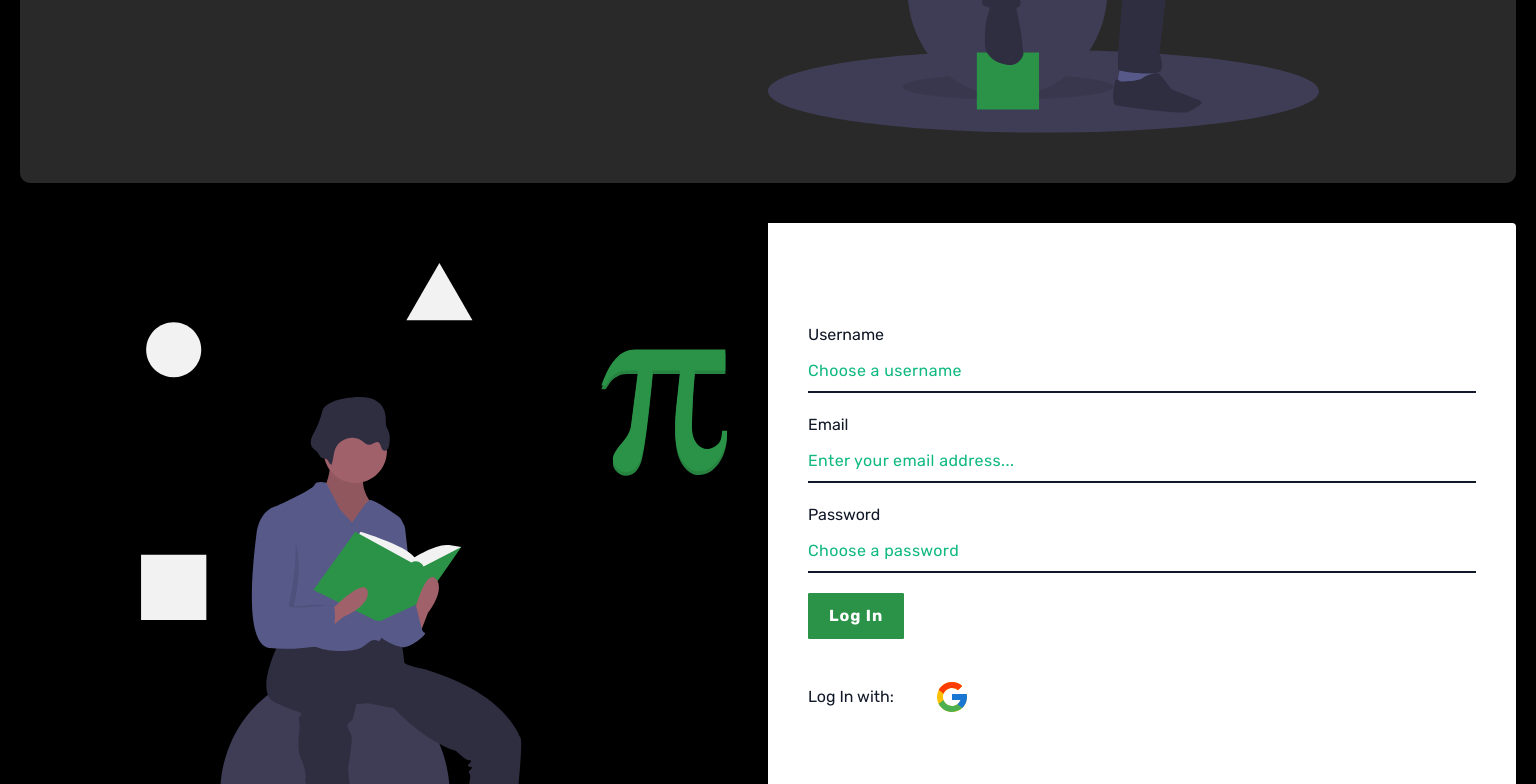
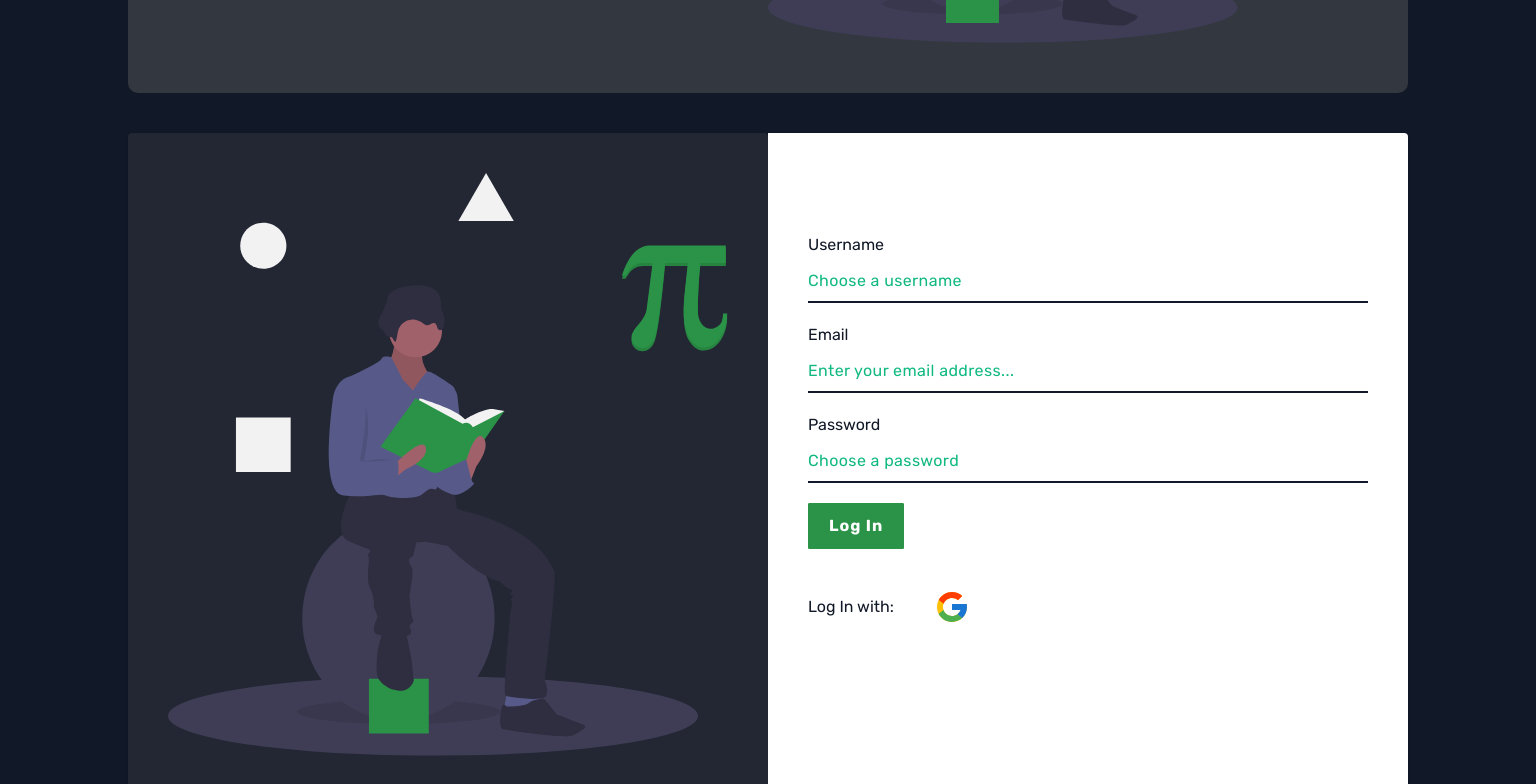
Before and after one commit to SankThomas/trigr, a React (Create React App) app: page / in a window 1536 px wide. Shown: the part 640-1424 px from the top of the page. Built offline with nearby package versions, Linux system fonts and the light colour scheme.

Commit message:
change bg color, wrapper + add get__started class

```diff
--- a/src/index.css
+++ b/src/index.css
@@ -23,7 +23,7 @@ body {
   font-family: "Rubik", sans-serif;
   -webkit-font-smoothing: antialiased;
   -moz-osx-font-smoothing: grayscale;
-  background-color: #000;
+  background-color: #111827;
   color: #fff;
   padding: 20px;
 }
@@ -73,7 +73,11 @@ body {
   width: 80%;
 }
 
-@media (min-width: 992px) {
+.get__started {
+  background-color: hsl(0, 0%, 40%, 20%);
+}
+
+@media (min-width: 1024px) {
   .header nav {
     display: block;
   }
@@ -99,7 +103,7 @@ body {
 }
 
 @media (min-width: 1300px) {
-  .container {
+  .wrapper {
     max-width: 1280px;
     margin: auto;
   }
```
